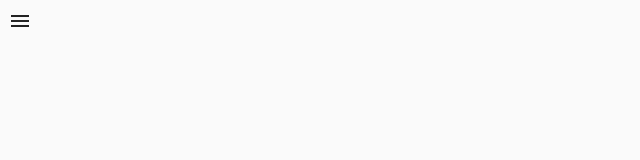
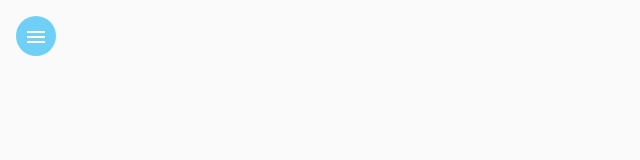
Before and after one commit to thay-oliveira96/Frontend-Projeto-Base, an Angular app: page / in a window 1280 px wide. Shown: the top 160 px of the page, without its empty margins (0-640 px from the left). Built offline with nearby package versions, Linux system fonts and the light colour scheme.

Commit message:
Botão do Menu estilizado

```diff
--- a/src/app/components/nav/nav.component.css
+++ b/src/app/components/nav/nav.component.css
@@ -14,3 +14,16 @@ img {
    height: 7rem;
    margin: .8rem auto 1rem auto;
 }
+
+.sidenav a {
+   color: white;
+
+}
+.sidenav i {
+   margin-right: .6rem;
+}
+.menu {
+   margin: 1rem 0 0 1rem;
+   color: white;
+   background: linear-gradient(90deg, rgba(112,207,246,1) 100%, rgba(6,156,171,1) 100%, rgba(0,212,255,1) 100%);
+}
```
